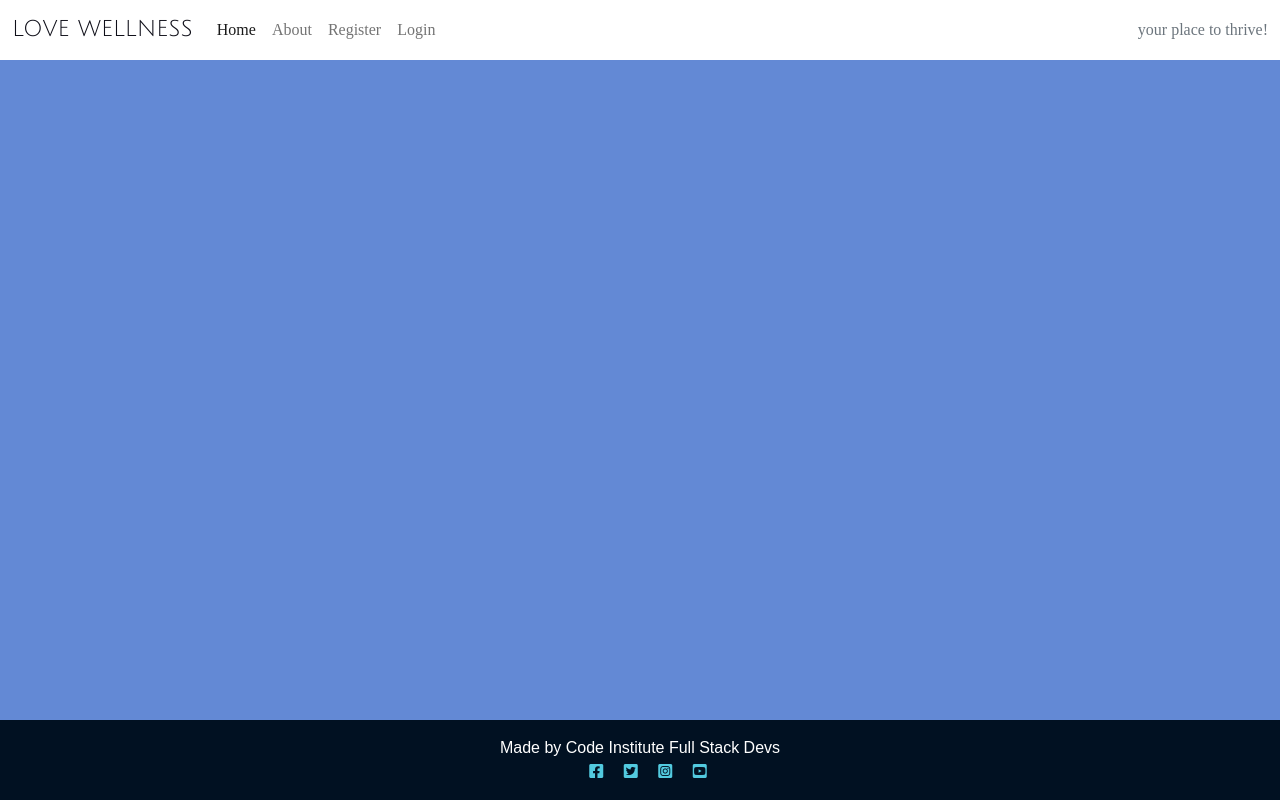
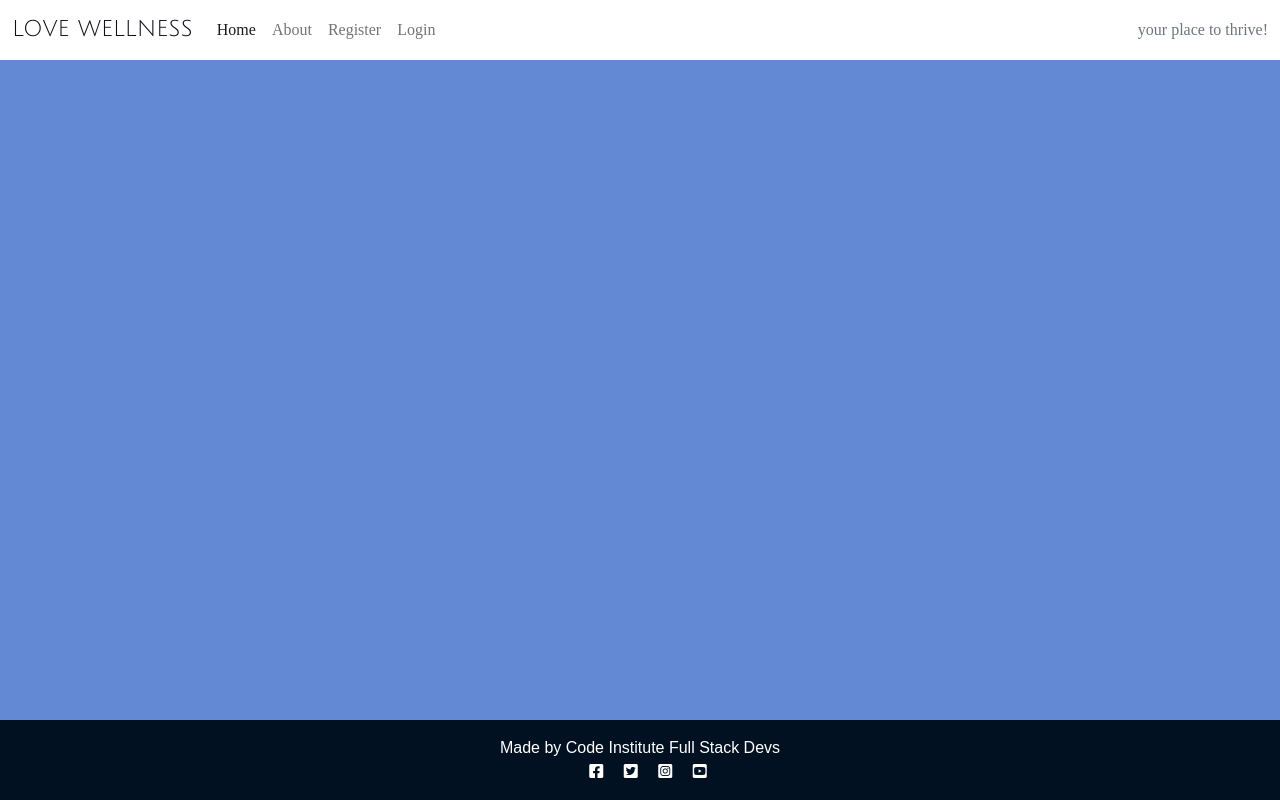
Before and after one commit to AmandaCIdev/love_wellness, a Django app: page / in a window 1280 px wide. Run offline with Django 4.2, Linux system fonts and the light colour scheme; data that the repository does not hold is empty.

Commit message:
Add: staticfiles font color

```diff
--- a/static/css/style.css
+++ b/static/css/style.css
@@ -5,7 +5,7 @@
     margin: 0;
     box-sizing: border-box;
     font-family: Julius;
-    color: #52cadf;
+    color: #fff;
 }
 
 body {
```
